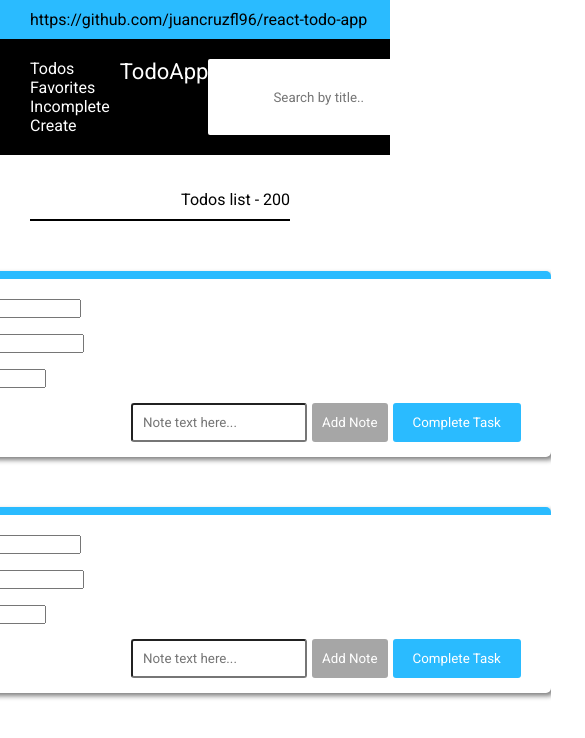
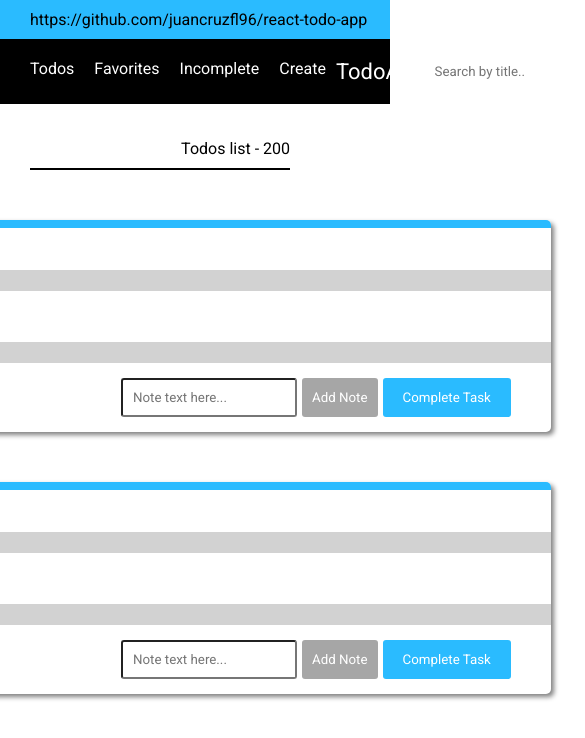
Before and after one commit to juancruzfl96/forms, a plain HTML site: page index.html in a window 390 px wide. Shown: the top 738 px of the page, 585 px wide, since content can reach past the window. Drawn offline with Linux system fonts and the light colour scheme.

Commit message:
new menu
nuevo menu y trate de crear el menu responsive

```diff
--- a/index.html
+++ b/index.html
@@ -9,14 +9,15 @@
 </head>
 <body>
     <header>
+        <button class="menu-responsive">Menu</button>
         <p class="p-header">https://github.com/juancruzfl96/react-todo-app</p>
         <menu>
-            <div class="main-links">
-                <a class="links" href="#">Todos</a>
-                <a class="links" href="#">Favorites</a>
-                <a class="links" href="#">Incomplete</a>
-                <a class="links" href="#">Create</a>
-            </div>
+            <ul class="main-links">
+               <li><a class="links" href="#">Todos</a></li>
+               <li><a class="links" href="#">Favorites</a></li>
+               <li><a class="links" href="#">Incomplete</a></li>
+               <li><a class="links" href="#">Create</a></li>
+            </ul>
             <div class="text-center">TodoApp</div>
             <input class="search" type="text" placeholder="Search by title..">
         </menu>
@@ -26,17 +27,17 @@
 <div class="forms">
     <form>
         <p>Work 1</p>
-        <div>
+        <div class="grey">
             <label>Completed:</label>
-            <input type="text">
+            <input type="text" class="input">
          </div>
          <div>
             <label>Description:</label>
-            <input type="text">
+            <input type="text" class="input">
          </div>
-         <div>
+         <div class="grey">
             <label>Notes:</label>
-            <input type="text">
+            <input type="text" class="input">
          </div>
          <div class="buttons">
              <input type="text" placeholder="Note text here...">
@@ -46,17 +47,17 @@
     </form>
     <form>
         <p>Work 2</p>
-        <div>
+        <div class="grey">
            <label>Completed:</label>
-           <input type="text">
+           <input type="text" class="input">
         </div>
         <div>
            <label>Description:</label>
-           <input type="text">
+           <input type="text" class="input">
         </div>
-        <div>
+        <div class="grey">
            <label>Notes:</label>
-           <input type="text">
+           <input type="text" class="input">
         </div>
         <div class="buttons">
             <input type="text" placeholder="Note text here...">
--- a/style.css
+++ b/style.css
@@ -16,10 +16,20 @@ menu {
   padding: 20px;
 }
 
+ul {
+  display: flex;
+  list-style: none;
+}
+
 .links {
   padding: 0 10px;
   text-decoration: none;
   color: white;
+}
+
+.links:hover {
+  cursor: pointer;
+  color: #a6a6a6;
 }
 
 .text-center {
@@ -29,9 +39,10 @@ menu {
 
 .search {
   border: none;
-  padding: 0 65px;
+  padding: 0px 140px 0px 10px;
   margin-right: 40px;
   border-radius: 2px;
+  outline: none;
 }
 
 .p-main {
@@ -49,14 +60,29 @@ menu {
 }
 
 form {
-  margin-top: 50px;
+  margin: 50px 30px 0px 20px;
   border-top: #2abbff solid 8px;
   border-radius: 5px;
   box-shadow: 3px 3px 5px grey;
 }
 
+form p {
+  margin: 3px 0px 20px 30px;
+}
+
 form div {
   margin: 0px 350px 15px 0px;
+  display: flex;
+  text-align: center;
+  width: 100%;
+}
+
+.input {
+  border: none;
+  width: 100%;
+  padding: 3px 10px;
+  background-color: transparent;
+  outline: none;
 }
 
 .buttons {
@@ -68,6 +94,11 @@ form div {
 .buttons input {
   padding: 10px;
   border-radius: 3px;
+  outline: none;
+}
+
+.grey {
+  background-color: #d2d2d2;
 }
 
 .buttons .button-add {
@@ -79,11 +110,41 @@ form div {
   color: white;
 }
 
+.buttons .button-add:hover {
+  cursor: pointer;
+  background-color: #878787;
+}
+
 .buttons .button-complete {
   background-color: #2abbff;
   border: none;
   border-radius: 3px;
   padding: 0px 20px;
-  margin-right: 30px;
+  margin-right: 40px;
   color: white;
 }
+
+.buttons .button-complete:hover {
+  cursor: pointer;
+  background-color: #009ce5;
+}
+
+.menu-responsive {
+  width: 70px;
+  height: 40px;
+  border-radius: 5px;
+  border-style: none;
+  background-color: black;
+  color: white;
+  font-size: 20px;
+  left: 10px;
+  top: 10px;
+  cursor: pointer;
+  display: none;
+}
+
+@media (max-whidth: 760px) {
+  .menu-responsive {
+    display: block;
+  }
+}
```
